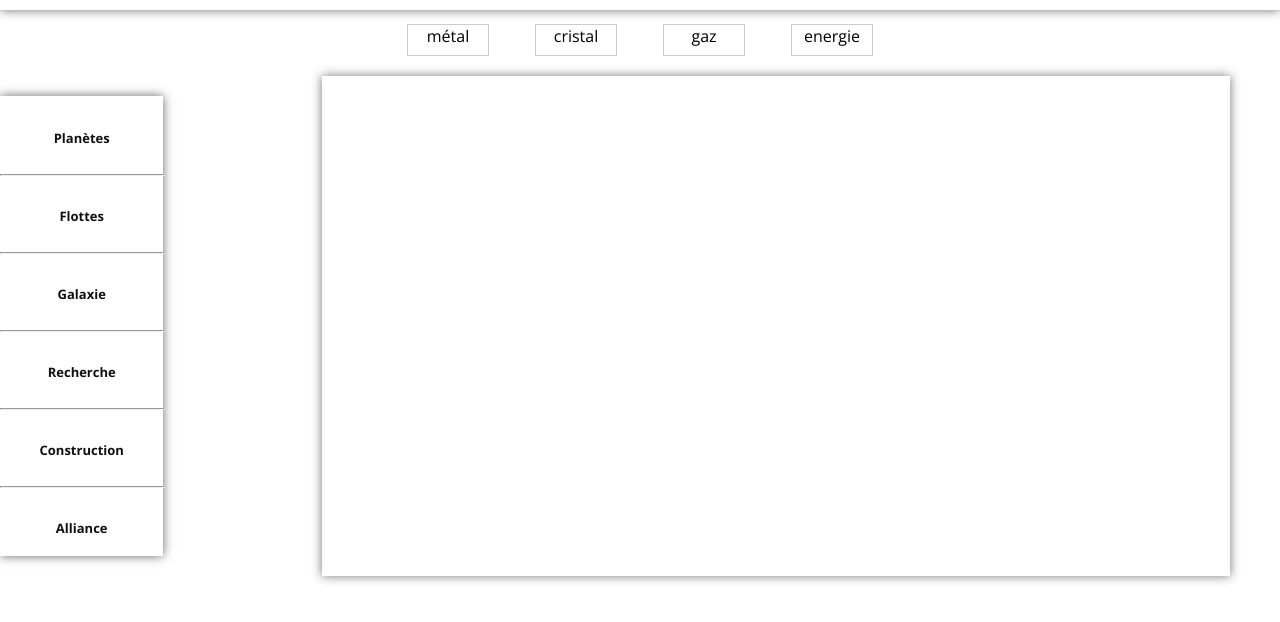
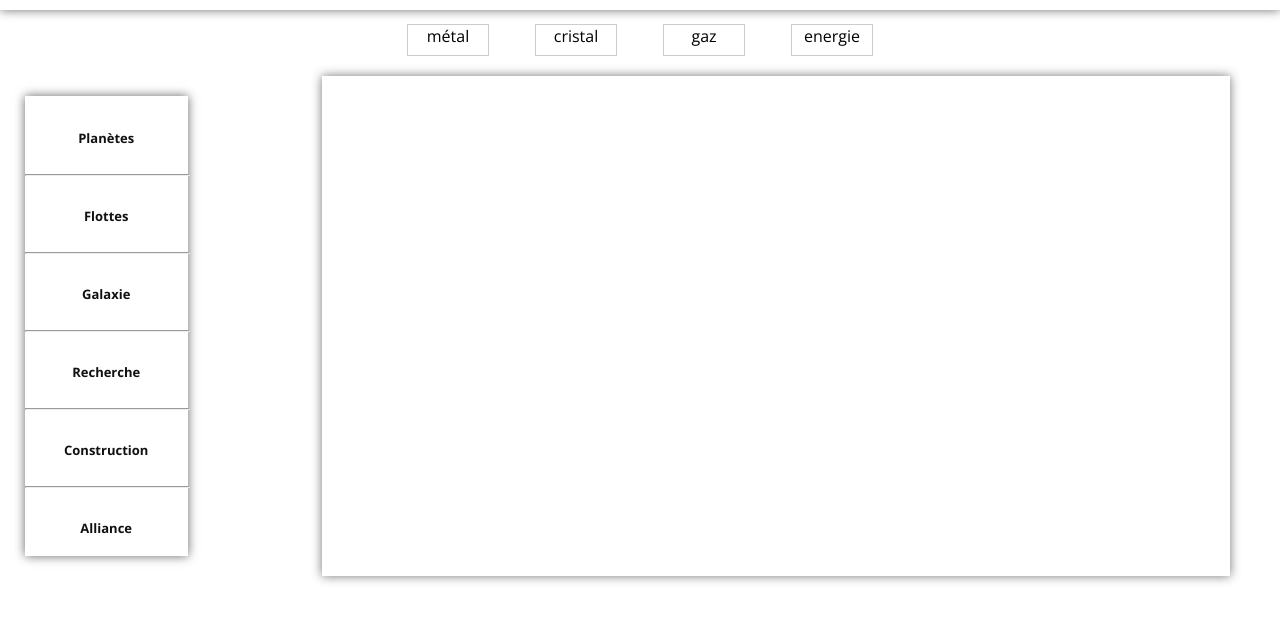
Before and after one commit to Nicocofer/Conquesty, a website: page index.html in a window 1280 px wide. Shown: the part 40-662 px from the top of the page. Drawn offline with nearby package versions, Linux system fonts and the light colour scheme.

Commit message:
modification height du body et margin de la nav

```diff
--- a/assets/scss/main.scss
+++ b/assets/scss/main.scss
@@ -23,7 +23,7 @@ body {
 	background-image: url(/dist/img/bg1.jpg);
 	background-repeat: no-repeat;
 	background-attachment: fixed;*/
-	height: 2000px;
+
 }
 
 
@@ -127,6 +127,7 @@ header{
 		padding-top: 10px;
 		padding-left: 0px;
 		box-shadow: $bx;
+		margin-left: 15%;
 	}
 
 
```
Also changed, not shown: dist/css/main.css.
